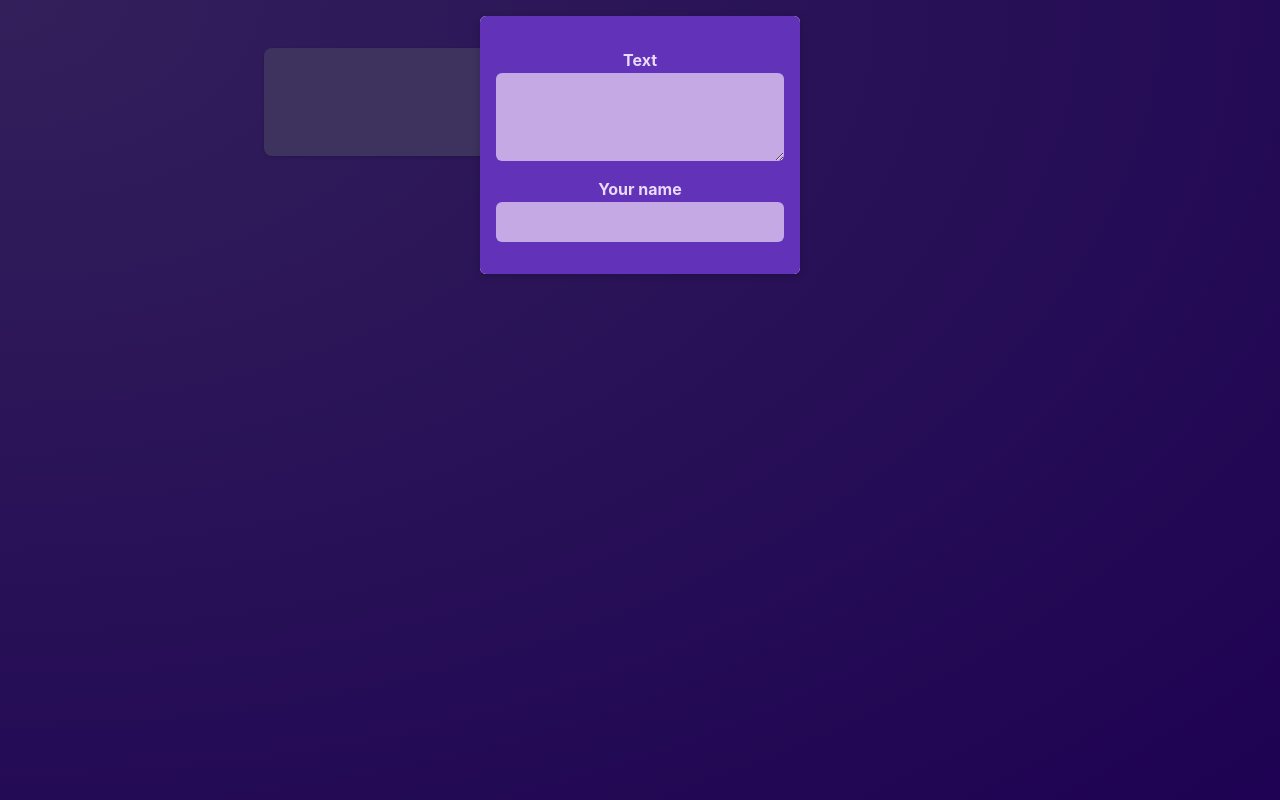
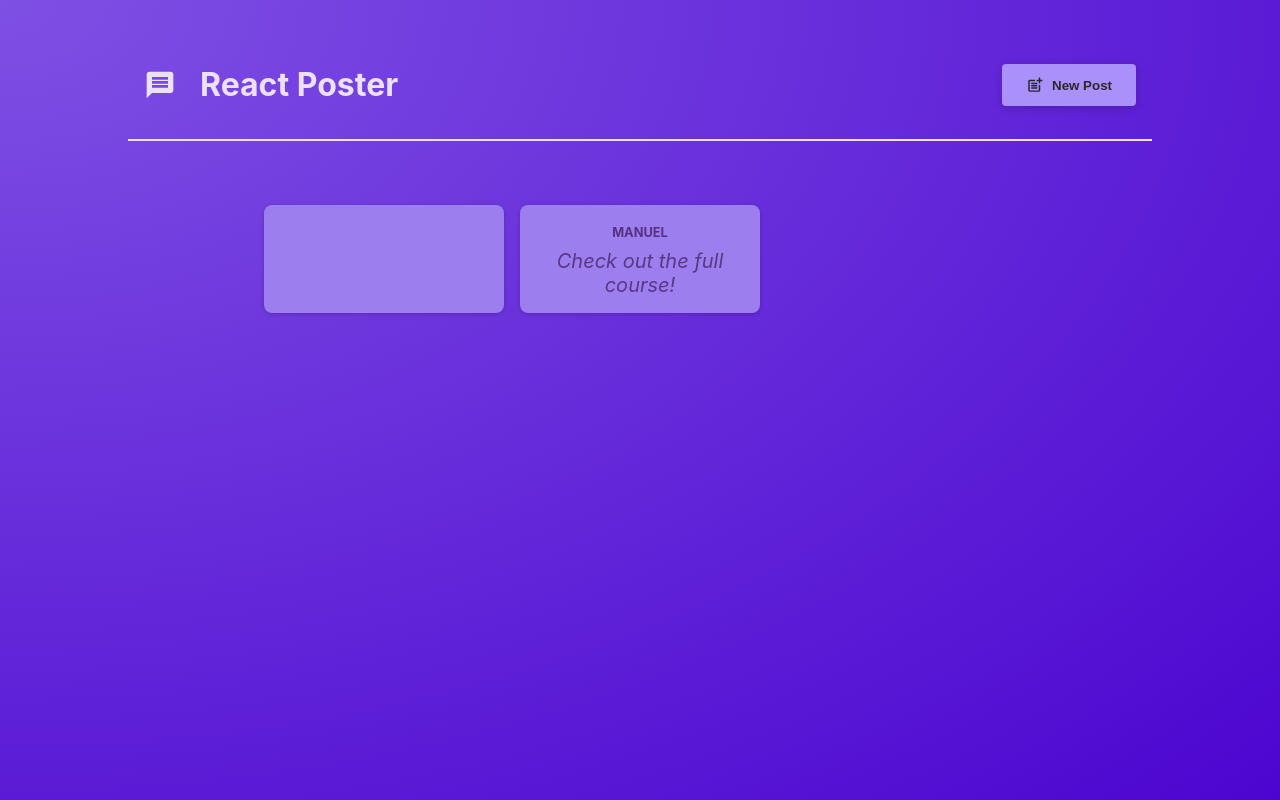
Before and after one commit to Madhurshani-Sivan/react-basics, a React (Vite) app: page / in a window 1280 px wide. Built offline with nearby package versions, Linux system fonts and the light colour scheme.

Commit message:
create and style MainHeader component

```diff
--- a/package.json
+++ b/package.json
@@ -10,7 +10,8 @@
   },
   "dependencies": {
     "react": "^18.2.0",
-    "react-dom": "^18.2.0"
+    "react-dom": "^18.2.0",
+    "react-icons": "^4.11.0"
   },
   "devDependencies": {
     "@types/react": "^18.0.17",
--- a/src/App.jsx
+++ b/src/App.jsx
@@ -1,10 +1,28 @@
+import { useState } from "react";
+import MainHeader from "./components/MainHeader";
 import PostsList from "./components/PostsList";
 
 function App() {
+  const [modalIsVisible, setModalIsVisible] = useState(false);
+
+  function showModalHandler() {
+    setModalIsVisible(true);
+  }
+
+  function hideModalHandler() {
+    setModalIsVisible(false);
+  }
+
   return (
-    <main>
-      <PostsList />
-    </main>
+    <>
+      <MainHeader onCreatePost={showModalHandler} />
+      <main>
+        <PostsList
+          isPosting={modalIsVisible}
+          onStopPosting={hideModalHandler}
+        />
+      </main>
+    </>
   );
 }
 
--- /dev/null
+++ b/src/components/MainHeader.jsx
@@ -0,0 +1,22 @@
+import { MdPostAdd, MdMessage } from 'react-icons/md';
+
+import classes from './MainHeader.module.css';
+
+function MainHeader({ onCreatePost }) {
+  return (
+    <header className={classes.header}>
+      <h1 className={classes.logo}>
+        <MdMessage />
+        React Poster
+      </h1>
+      <p>
+        <button className={classes.button} onClick={onCreatePost}>
+          <MdPostAdd size={18} />
+          New Post
+        </button>
+      </p>
+    </header>
+  );
+}
+
+export default MainHeader;
--- /dev/null
+++ b/src/components/MainHeader.module.css
@@ -0,0 +1,36 @@
+.header {
+  /* padding: 2rem 10%; */
+  margin: 2rem 10%;
+  padding: 1rem;
+  text-align: center;
+  display: flex;
+  justify-content: space-between;
+  align-items: center;
+  border-bottom: 2px solid #ece1fa;
+}
+
+.logo {
+  font-size: 2rem;
+  display: flex;
+  gap: 1.5rem;
+  align-items: center;
+  color: #ece1fa;
+}
+
+.button {
+  display: inline-flex;
+  align-items: center;
+  gap: 0.5rem;
+  padding: 0.75rem 1.5rem;
+  background-color: #a990fb;
+  color: #2a2630;
+  border: none;
+  border-radius: 4px;
+  box-shadow: 0 2px 8px rgba(0, 0, 0, 0.2);
+  cursor: pointer;
+  font-weight: bold;
+}
+
+.button:hover {
+  background-color: #8c6cf7;
+}
--- a/src/components/PostsList.jsx
+++ b/src/components/PostsList.jsx
@@ -4,14 +4,9 @@ import Post from "./Post";
 import classes from "./PostsList.module.css";
 import Modal from "./Modal";
 
-function PostsList() {
-  const [modalIsVisible, setModalIsVisible] = useState(true);
+function PostsList({ isPosting, onStopPosting }) {
   const [enteredBody, setEnteredBody] = useState("");
   const [enteredAuthor, setEnteredAuthor] = useState("");
-
-  function hideModalHandler() {
-    setModalIsVisible(false);
-  }
 
   function bodyChangeHandler(event) {
     setEnteredBody(event.target.value);
@@ -36,8 +31,8 @@ function PostsList() {
 
   return (
     <>
-      {modalIsVisible && (
-        <Modal onClose={hideModalHandler}>
+      {isPosting && (
+        <Modal onClose={onStopPosting}>
           <NewPost
             onBodyChange={bodyChangeHandler}
             onAuthorChange={authorChangeHandler}
```
Also changed, not shown: 1 other file (tests, documents, lock files or other folders).
